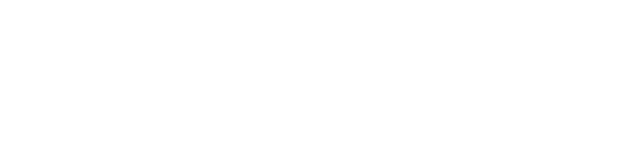
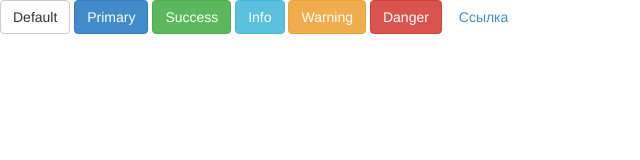
Before and after one commit to frontendoleg/whitesquare-bootstrap-in-develop, a plain HTML site: page index.html in a window 1280 px wide. Shown: the whole page, without its empty margins (0-640 px from the left). Drawn offline with Linux system fonts and the light colour scheme.

Commit message:
I added <meta charset = utf-8> and for example I added code for standard buttons

```diff
--- a/index.html
+++ b/index.html
@@ -1,8 +1,9 @@
 <!DOCTYPE html>
-<html>
+<html lang = "ru">
 	<head>
+		<meta charset="utf-8">
+		<meta name="viewport" content="width=device-width, initial-scale=1.0">
 		<title>Whitesquare</title>
-		<meta name="viewport" content="width=device-width, initial-scale=1.0">
 		<link href="css/styles.css" rel="stylesheet">
 		<!--[if lt IE 9]>
 			<script src="https://oss.maxcdn.com/libs/html5shiv/3.7.0/html5shiv.js"></script>
@@ -10,5 +11,25 @@
 		<![endif]-->
 	</head>
 	<body>
+															<!-- Standard button -->
+														<button type="button" class="btn btn-default">Default</button>
+
+														<!-- Provides extra visual weight and identifies the primary action in a set of buttons -->
+														<button type="button" class="btn btn-primary">Primary</button>
+
+														<!-- Indicates a successful or positive action -->
+														<button type="button" class="btn btn-success">Success</button>
+
+														<!-- Contextual button for informational alert messages -->
+														<button type="button" class="btn btn-info">Info</button>
+
+														<!-- Indicates caution should be taken with this action -->
+														<button type="button" class="btn btn-warning">Warning</button>
+
+														<!-- Indicates a dangerous or potentially negative action -->
+														<button type="button" class="btn btn-danger">Danger</button>
+
+														<!-- Deemphasize a button by making it look like a link while maintaining button behavior -->
+														<button type="button" class="btn btn-link">Ссылка</button>
 	</body>
 </html>
```
